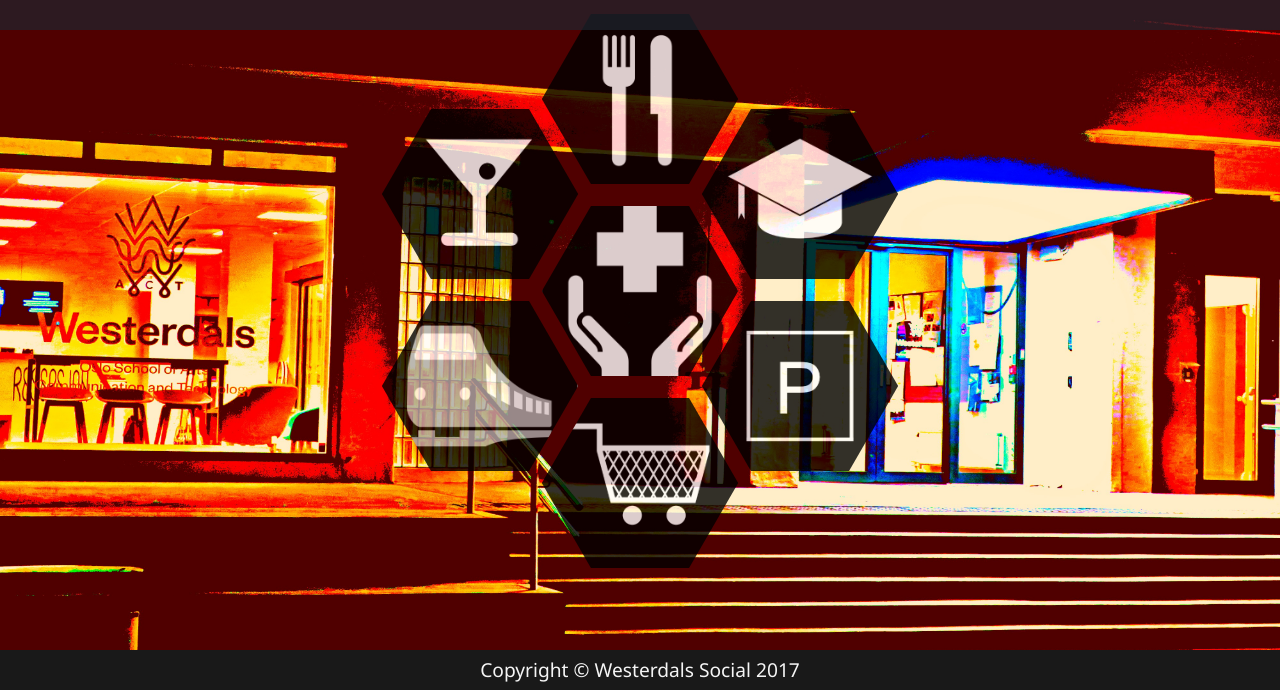
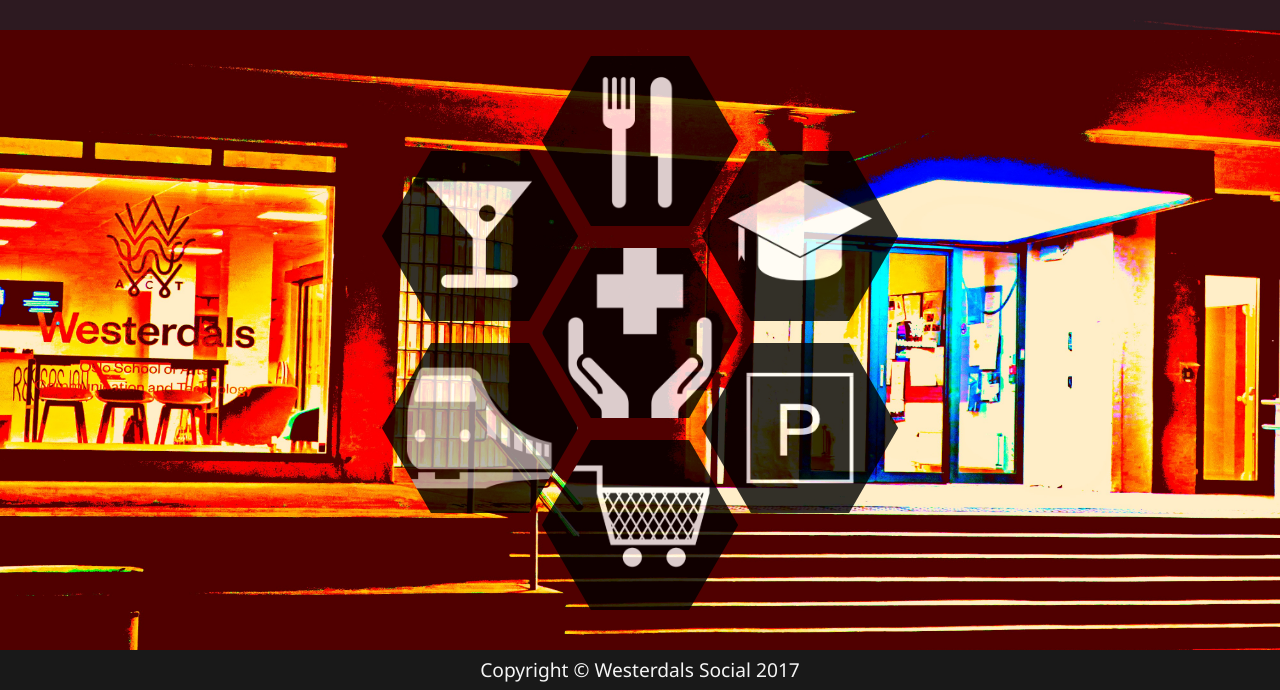
Before and after one commit to JaranB/Westerdals-Social, a PHP site: page /something/ in a window 1280 px wide. Shown: the part 110-800 px from the top of the page. Run offline with PHP 8.4, Linux system fonts and the light colour scheme.

Commit message:
Flyttet hexboxen lenger ned for å få den mer sentrert

```diff
--- a/css/style.css
+++ b/css/style.css
@@ -186,7 +186,7 @@ footer p {
     position: absolute;
     width: 520px;
     height:552px;
-    margin: auto;
+    margin: 13% auto auto auto;
     opacity: 0.8;
     top: 0;
     left: 0;
```
